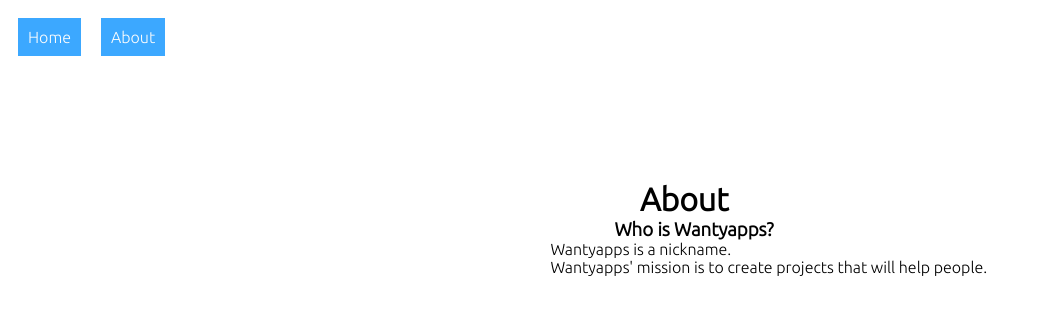
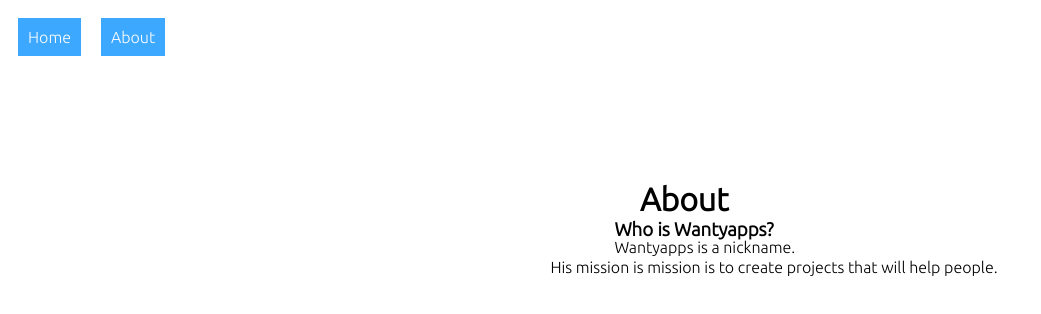
Before and after one commit to wantyapps/Site, a plain HTML site: page public/about.html in a window 1280 px wide. Shown: the whole page, without its empty margins (0-1041 px from the left). Drawn offline with Linux system fonts and the light colour scheme.

```diff
--- a/public/about.html
+++ b/public/about.html
@@ -12,6 +12,6 @@
 		</ul>
 		<h1 class="abtHeading">About</h1>
 		<h3 class="abtHeadingQst">Who is Wantyapps?</h3>
-		<p class="Parag">Wantyapps is a nickname.<br>Wantyapps' mission is to create projects that will help people.</p>
+		<p class="Paragnick">Wantyapps is a nickname.</p><p class="Parag"><br>His mission is mission is to create projects that will help people.</p>
 	</body>
 </html>
--- a/public/aboutstyle.css
+++ b/public/aboutstyle.css
@@ -62,3 +62,9 @@
 	left: 48%;
 	top: 25%;
 }
+
+.Paragnick {
+	position: absolute;
+	left: 48%;
+	top: 27.7%;
+}
```
